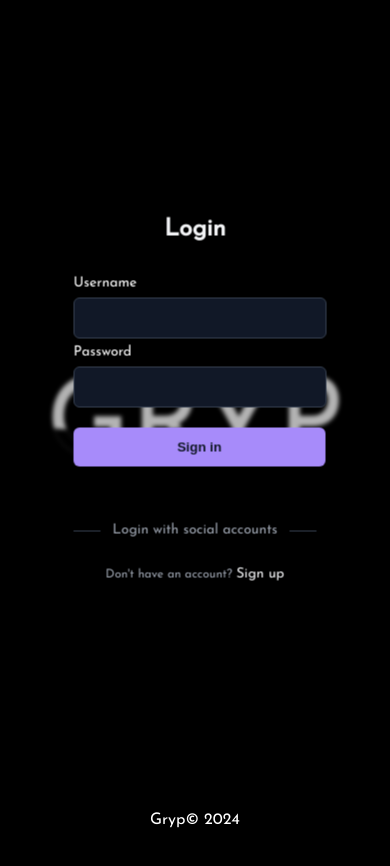
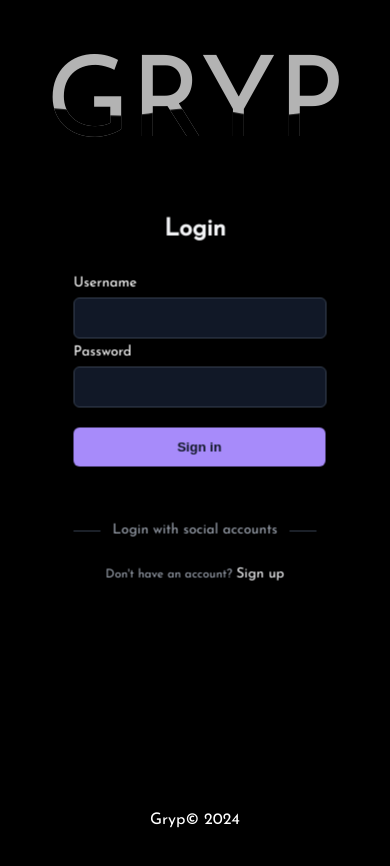
Before and after one commit to Dextron04/gr-yp, a Next.js app: page / in a window 390 px wide. Shown: the top 866 px of the page. Built offline with nearby package versions, Linux system fonts and the light colour scheme.

Commit message:
more bug fixes

```diff
--- a/components/logo.js
+++ b/components/logo.js
@@ -4,7 +4,7 @@ import styles from '../styles/logo.module.css'
 const Logo = () => {
     return (
         <div className={styles.logo}>
-            <svg viewBox="0 0 100 40" width="1000" height="800" >
+            <svg viewBox="0 0 100 40" width="800" height="800">
                 <defs>
                     <linearGradient id="gradient">
                         <stop color="#000" />
--- a/styles/logo.module.css
+++ b/styles/logo.module.css
@@ -1,10 +1,20 @@
+.logo {
+    position: relative;
+    width: 100%;
+    height: 100%;
+    display: flex;
+    justify-content: center;
+    align-items: center;
+}
+
 @media (max-width: 767px) {
     .logo {
+        position: relative;
         width: 100%;
         height: 100%;
-        margin: 0 auto;
         display: flex;
         justify-content: center;
         align-items: center;
+        bottom: 20em;
     }
 }
```
